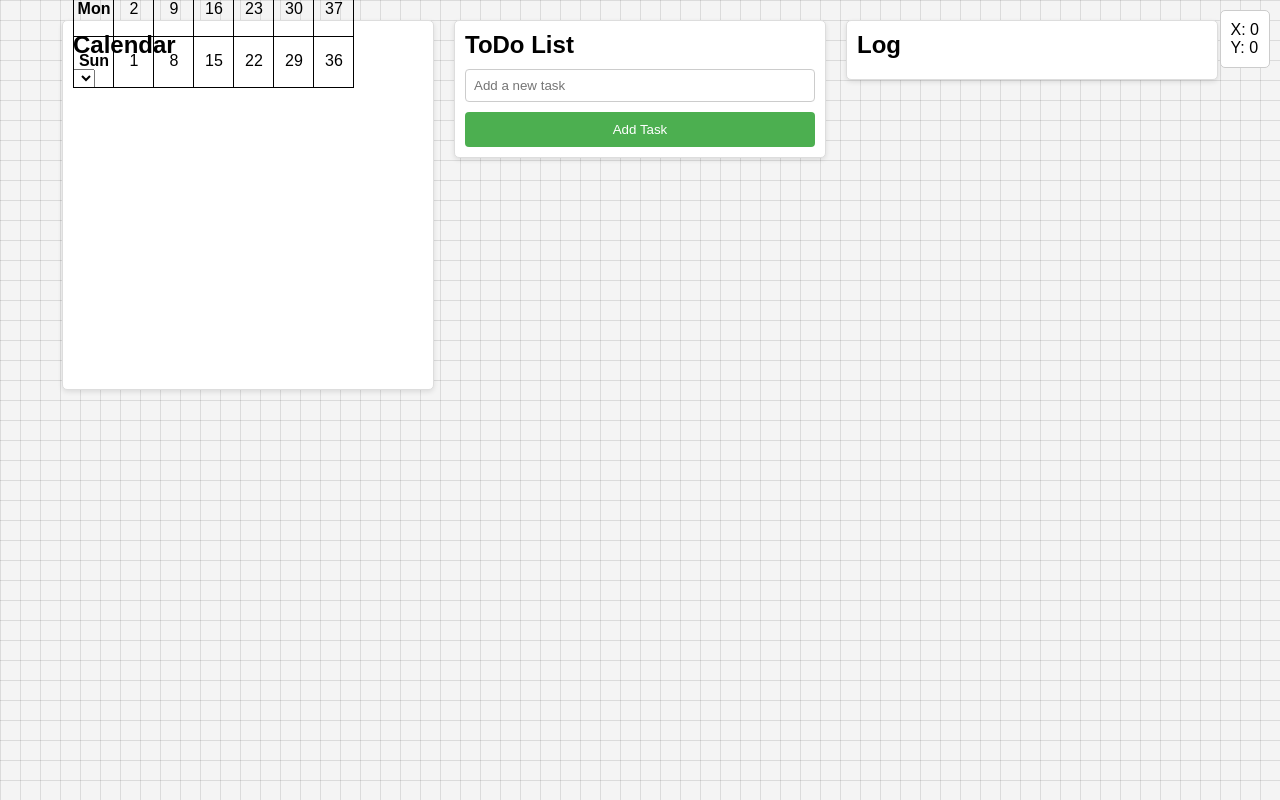
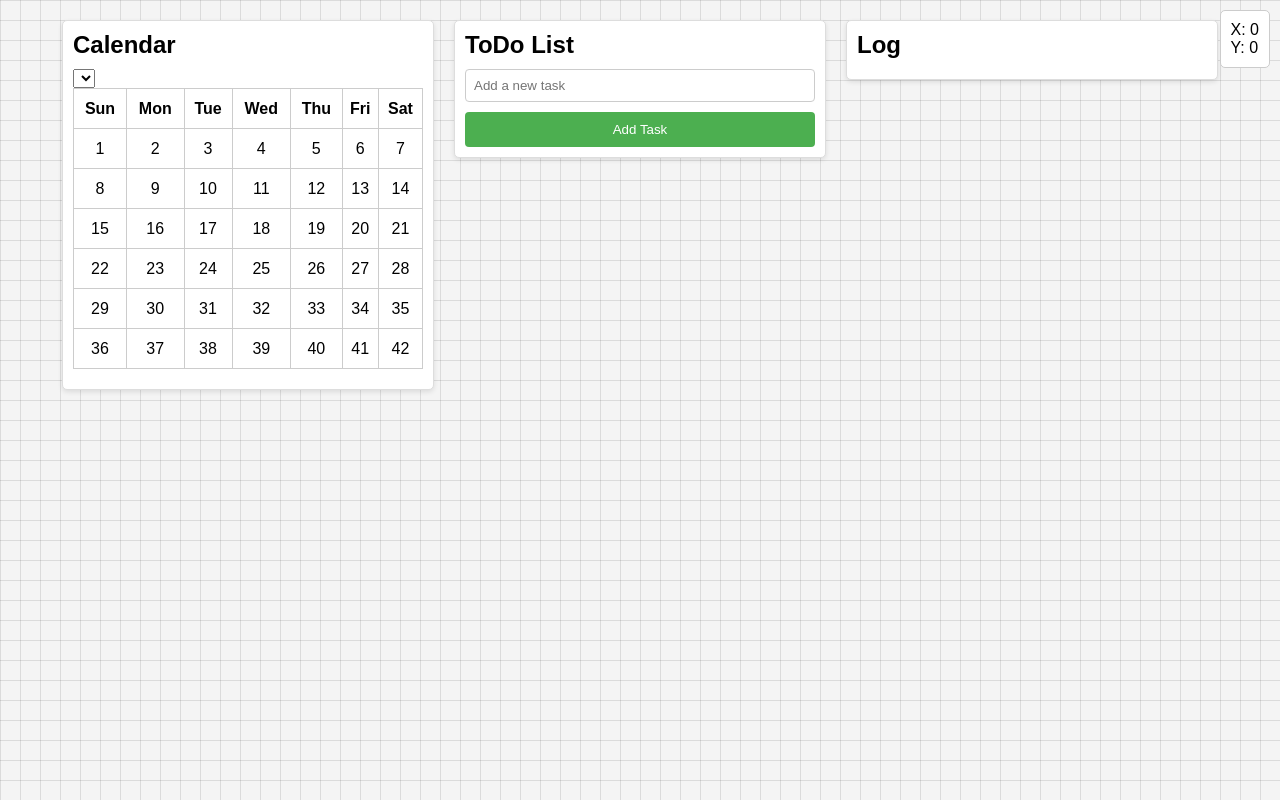
Before and after one commit to shirota111/shirota111.github.io, a PHP site: page /vectors.html in a window 1280 px wide. Run offline with PHP 8.4, Linux system fonts and the light colour scheme; lists and menus that the app fills with data are empty.

Commit message:
vectors.css の更新

```diff
--- a/vectors.css
+++ b/vectors.css
@@ -69,18 +69,7 @@ table, th, td {
     height: 40px;
 }
 
-table {
-  transform: rotate(-90deg);
-  transform-origin: top left;
-  border-collapse: collapse;
-  width: 200px;
-}
 
-th, td {
-  transform: rotate(90deg); /* 各セルのテキストも正しい向きにする */
-  padding: 10px;
-  border: 1px solid black;
-}
 
 input[type="text"] {
     width: 100%;
```
